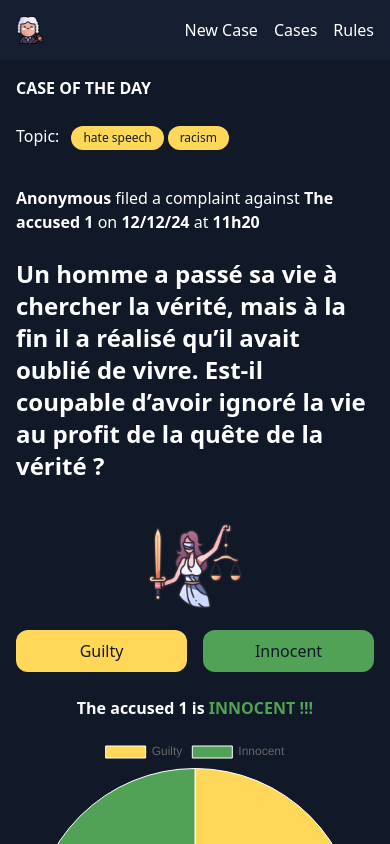
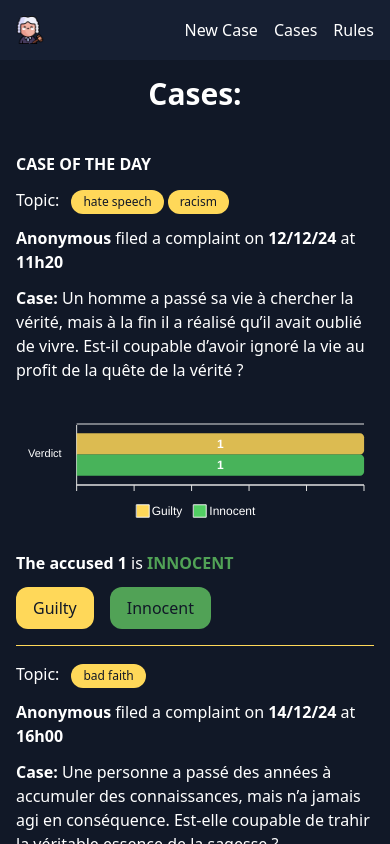
Before and after one commit to alaincodes/miasin, a Nuxt app: page / in a window 390 px wide. Shown: the top 844 px of the page. Built offline with nearby package versions, Linux system fonts and the light colour scheme.

Commit message:
hide judgement component on mobile

```diff
--- a/components/Judgement.vue
+++ b/components/Judgement.vue
@@ -31,7 +31,7 @@ const verdictColor = computed(() => {
 <template>
 	<div
 		v-if="fakeContentStore.selectedCase"
-		class="grid grid-cols-1 justify-items-center items-center gap-8 mx-auto md:self-center"
+		class="hidden grid-cols-1 justify-items-center items-center gap-8 mx-auto md:grid md:self-center"
 	>
 		<div class="flex flex-col items-center gap-9">
 			<div class="flex flex-col gap-6 w-full xl:flex-row xl:justify-between">
```
